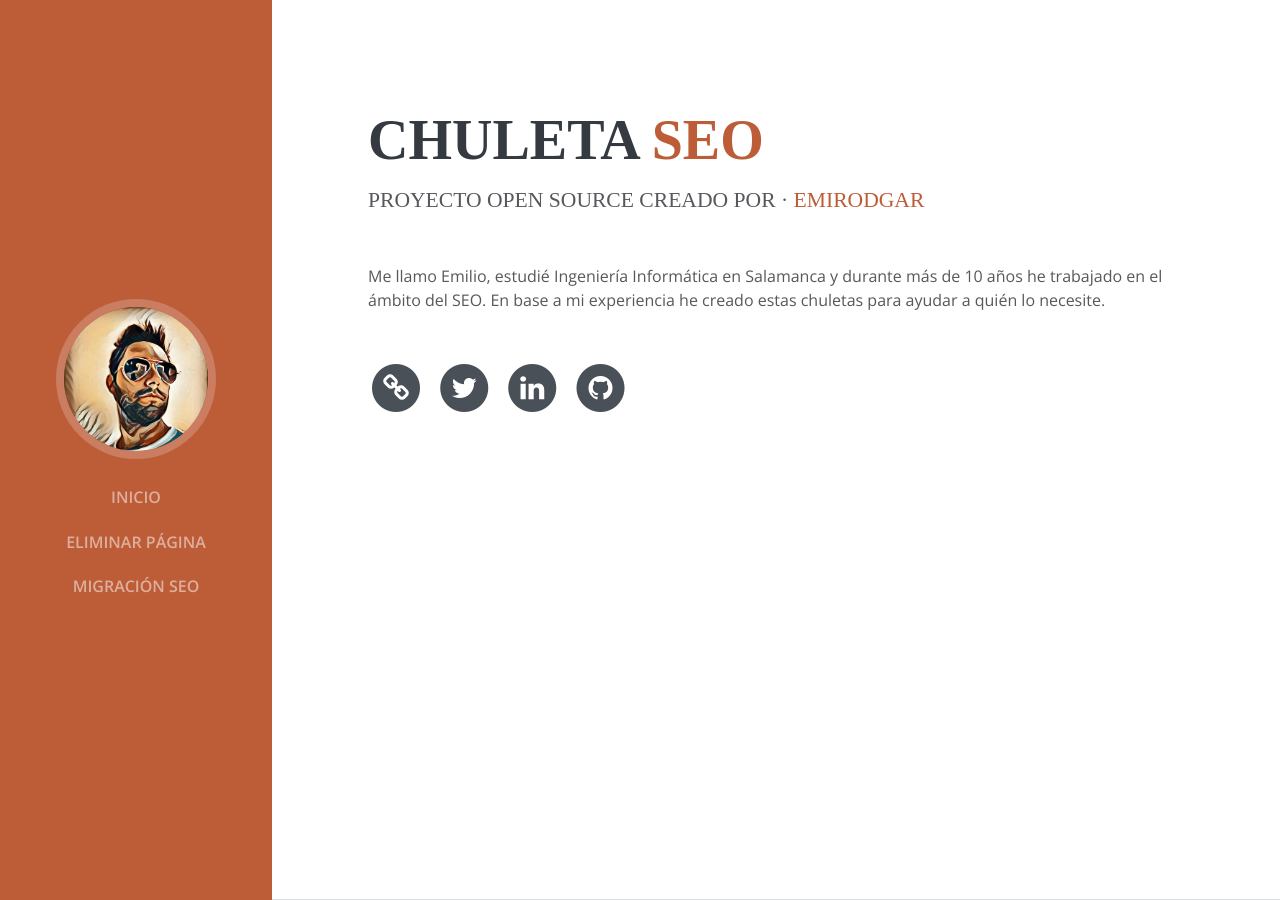
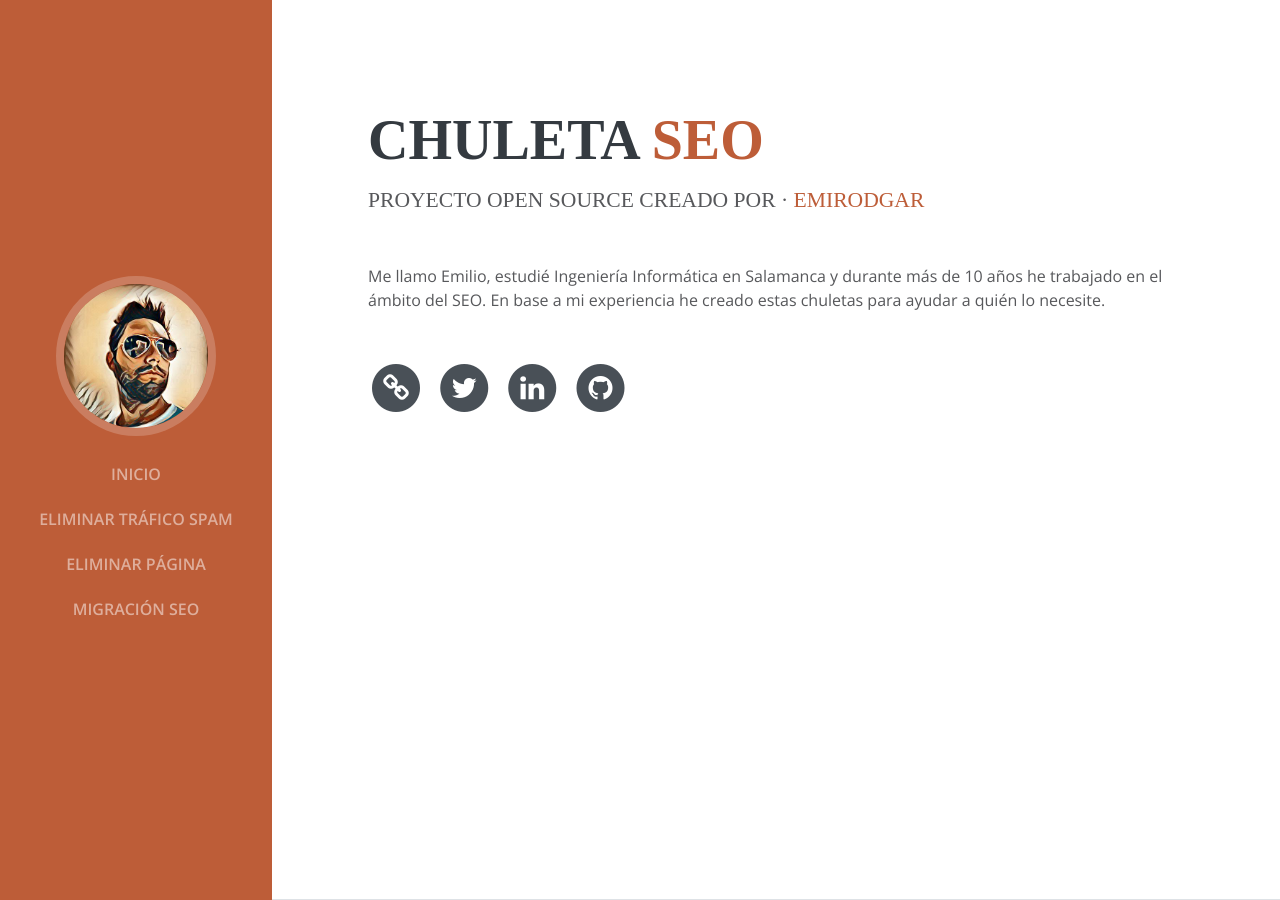
Before and after one commit to Emirodgar/w-chuleta-seo, a Jekyll site: the page built from README.md, in a window 1280 px wide. Built offline with Jekyll 4.4.1, drawn with Linux system fonts in a browser that asks for light colours; some web fonts are replaced; our own code applies the rules of GitHub Pages for plain Markdown files.

Commit message:
Update default.html

```diff
--- a/_layouts/default.html
+++ b/_layouts/default.html
@@ -51,6 +51,9 @@
             <a class="nav-link js-scroll-trigger" href="https://chuletaseo.com">Inicio</a>
           </li>
           <li class="nav-item">
+            <a class="nav-link js-scroll-trigger" href="/eliminar-trafico-spam-robot">Eliminar tráfico SPAM</a>
+          </li>
+          <li class="nav-item">
             <a class="nav-link js-scroll-trigger" href="/eliminar-pagina-indexada-google">Eliminar página</a>
           </li>
           <li class="nav-item">
```
